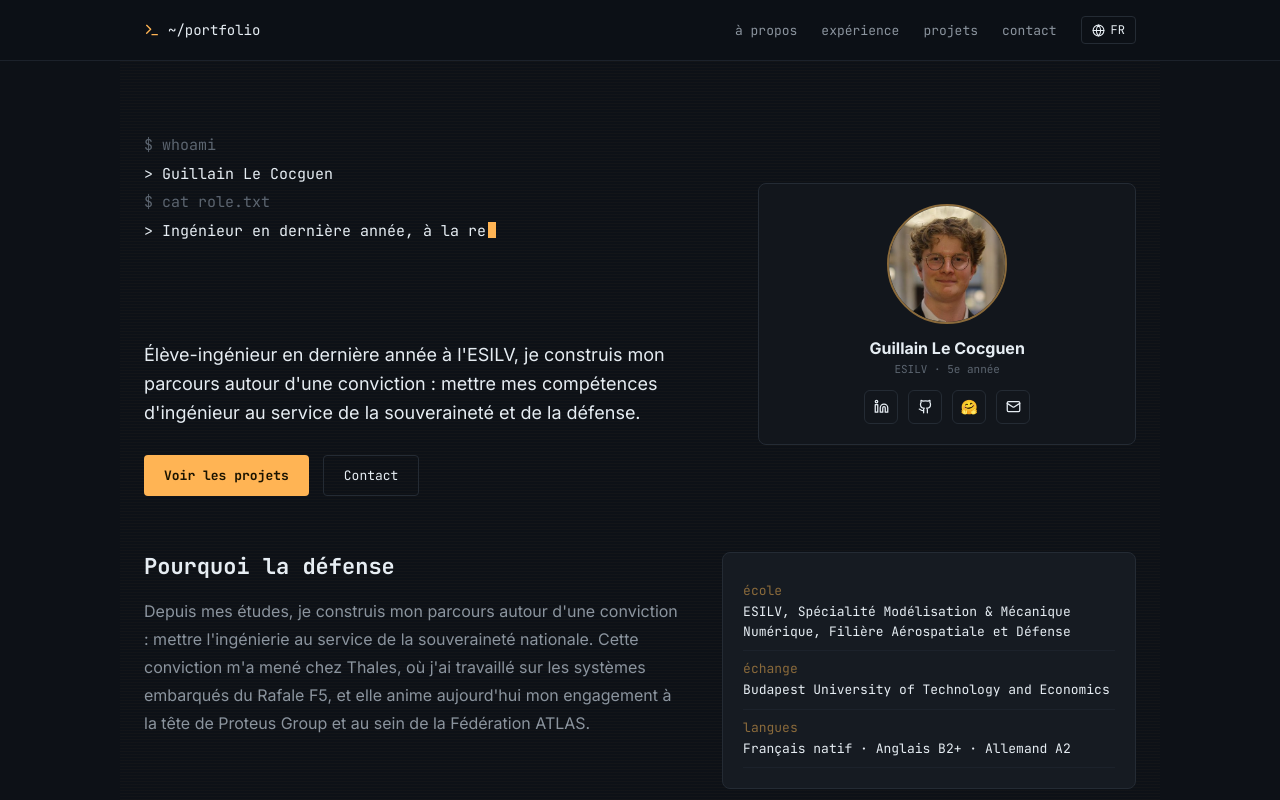
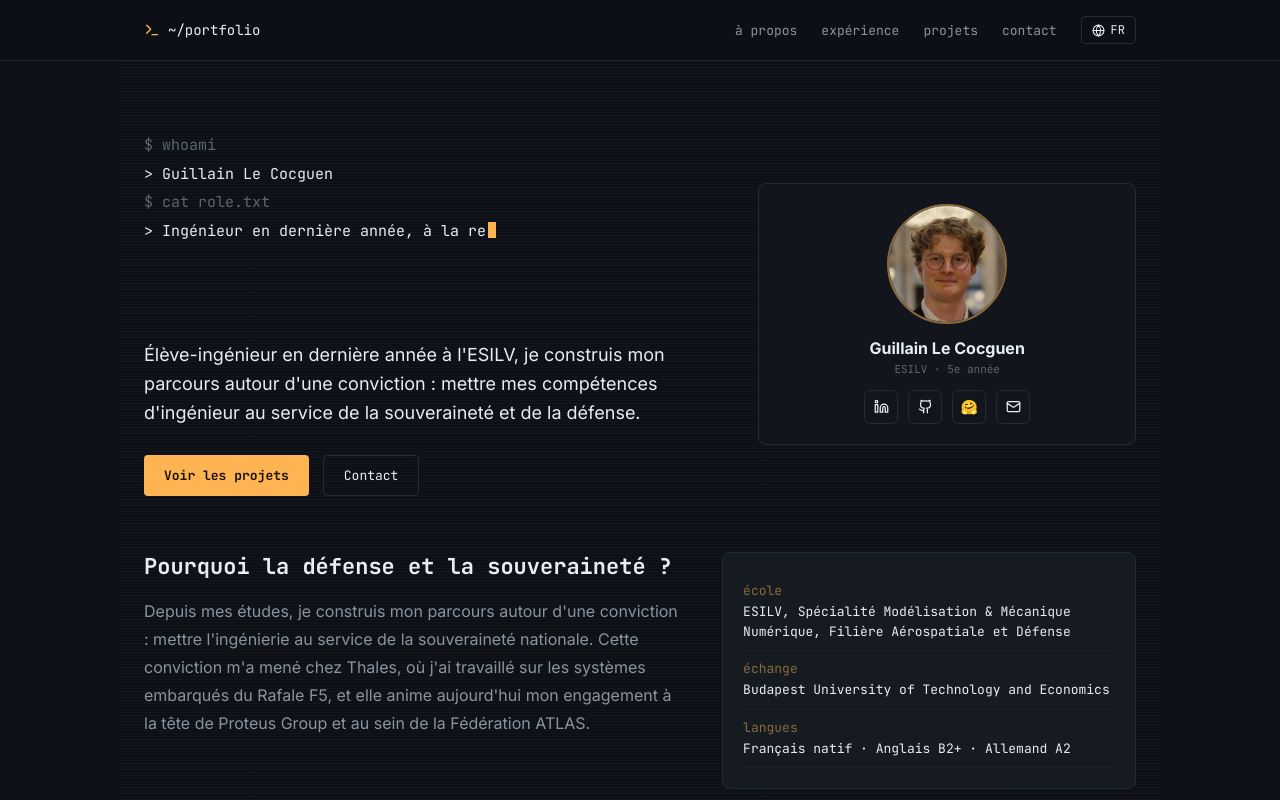
Before and after one commit to Newton2676/Portfolio, a React (Vite) app: page / in a window 1280 px wide. Shown: the top 800 px of the page. Built offline with nearby package versions, Linux system fonts and the light colour scheme.

Commit message:
Update about section title for clarity

```diff
--- a/src/App.jsx
+++ b/src/App.jsx
@@ -46,7 +46,7 @@ const content = {
     },
     about: {
       label: "à propos",
-      title: "Pourquoi la défense",
+      title: "Pourquoi la défense et la souveraineté ?",
       body: "Depuis mes études, je construis mon parcours autour d'une conviction : mettre l'ingénierie au service de la souveraineté nationale. Cette conviction m'a mené chez Thales, où j'ai travaillé sur les systèmes embarqués du Rafale F5, et elle anime aujourd'hui mon engagement à la tête de Proteus Group et au sein de la Fédération ATLAS.",
       specs: [
         ["école", "ESILV, Spécialité Modélisation & Mécanique Numérique, Filière Aérospatiale et Défense"],
```
